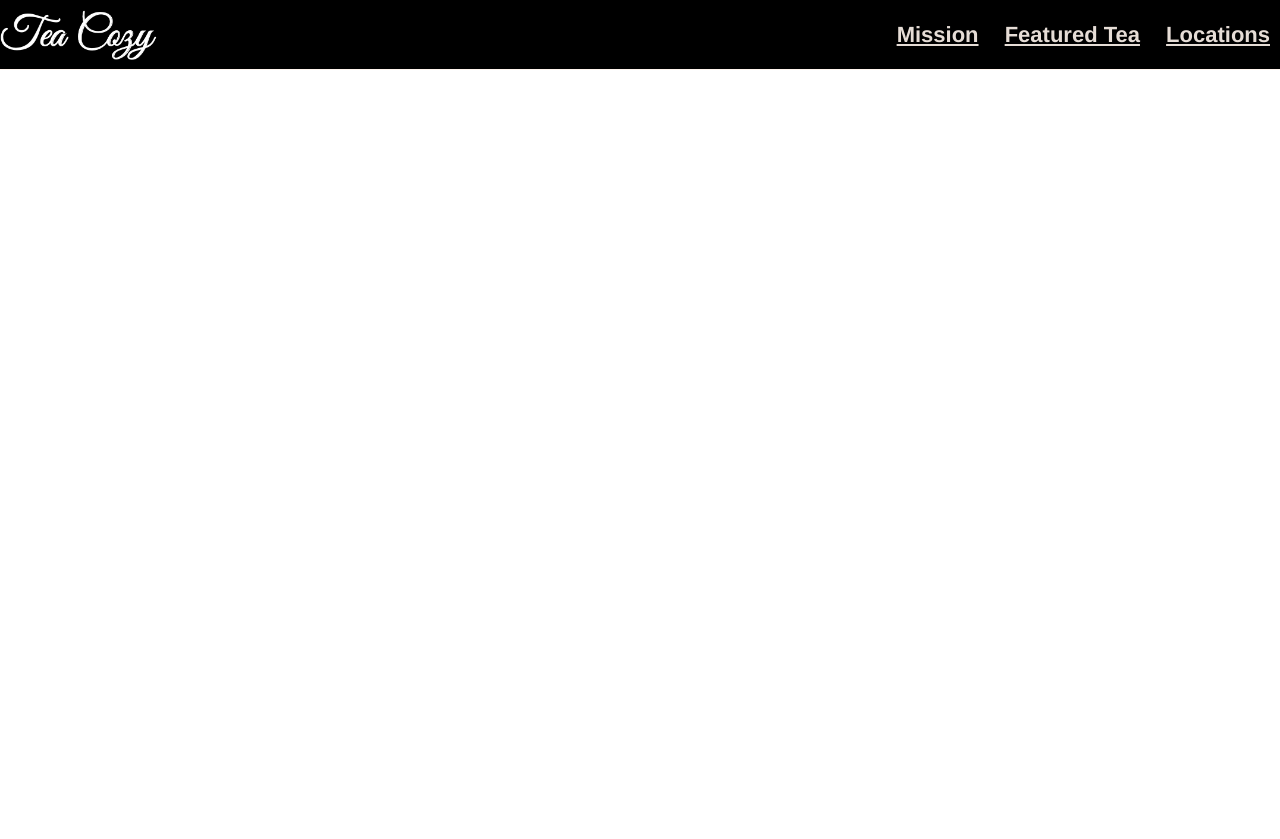
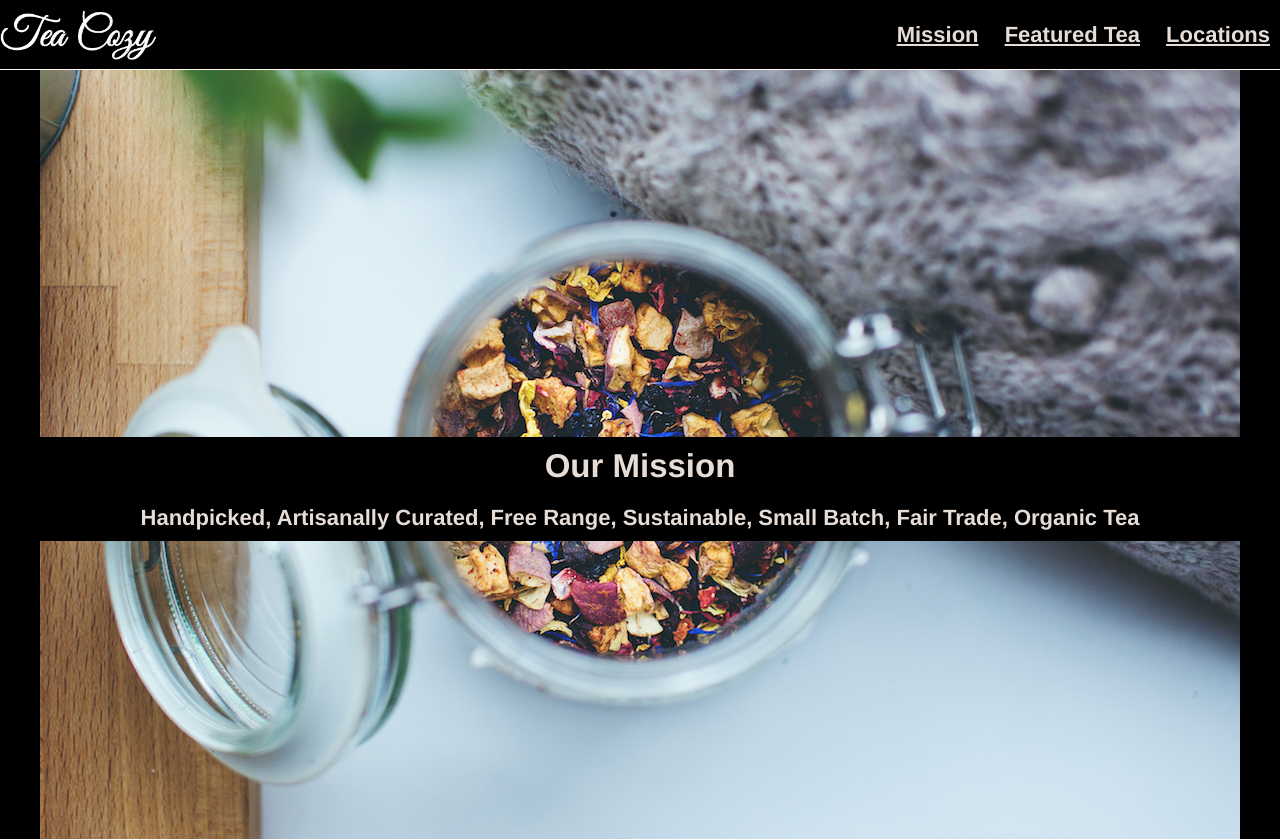
Before and after one commit to Yatesn61/teacosy, a plain HTML site: page index.html in a window 1280 px wide. Before the commit the page ends 800 px from the top, so only its background shows below. Drawn offline with Linux system fonts and the light colour scheme.

Commit message:
add mission detail

```diff
--- a/index.html
+++ b/index.html
@@ -5,7 +5,7 @@
       <link href="./resources/css/style.css" type="text/css" rel="stylesheet">
   </head>
   <body>
-    <!-- Header Section -->
+    <!-- Header container -->
     <header class="flex-container">
         <img src="resources/images/img-tea-cozy-logo.png">
       </div>
@@ -15,5 +15,17 @@
     	  <span><a href="#locations">Locations</a></span>
       </nav>
   </header>
+    <!--Master content container-->
+    <div class="master">
+    <!--Mission content-->
+    <div id="mission" class="flex-container">
+      <div class="mission content">
+      <h2>Our Mission</h2>
+      <h4>Handpicked, Artisanally Curated, Free Range, Sustainable, Small Batch, Fair Trade, Organic Tea</h4>
+      </div>
+    </div>
+    <!--Store content-->
+    <!--Locations content-->
+    </div>
   </body>
 </html>
--- a/resources/css/style.css
+++ b/resources/css/style.css
@@ -1,4 +1,4 @@
-/* Section 1 Header*/
+/* Header container*/
 .flex-container {
   display: flex;
   justify-content: center;
@@ -11,13 +11,14 @@ header {
   width: 100%;
   height: 69px;
   border-bottom: 1px solid seashell;
-  background-color: black;
 }
 body {
   font-family: Helvetica;
   font-size: 22px;
   font-weight: bold;
   margin: 0;
+  background-color: black;
+  text-align: center;
 }
 header img {
   height: 50px;
@@ -35,3 +36,25 @@ nav span {
   display: inline-block;
   padding: 20px 10px;
 }
+/* master container*/
+.master{
+  width: 1200px;
+  margin:auto;
+  padding-top: 69px;
+}
+h2, h3, h4 {
+  margin: 0;
+  padding: 10px;
+  color: seashell;
+  opacity:0.9;
+}
+#mission {
+  height: 700px;
+  background-image: url("../images/img-mission-background.jpg");
+  padding-top: 70px;
+}
+#mission .content{
+  background-color: black;
+  width: 100%;
+  margin: auto;
+}
```
